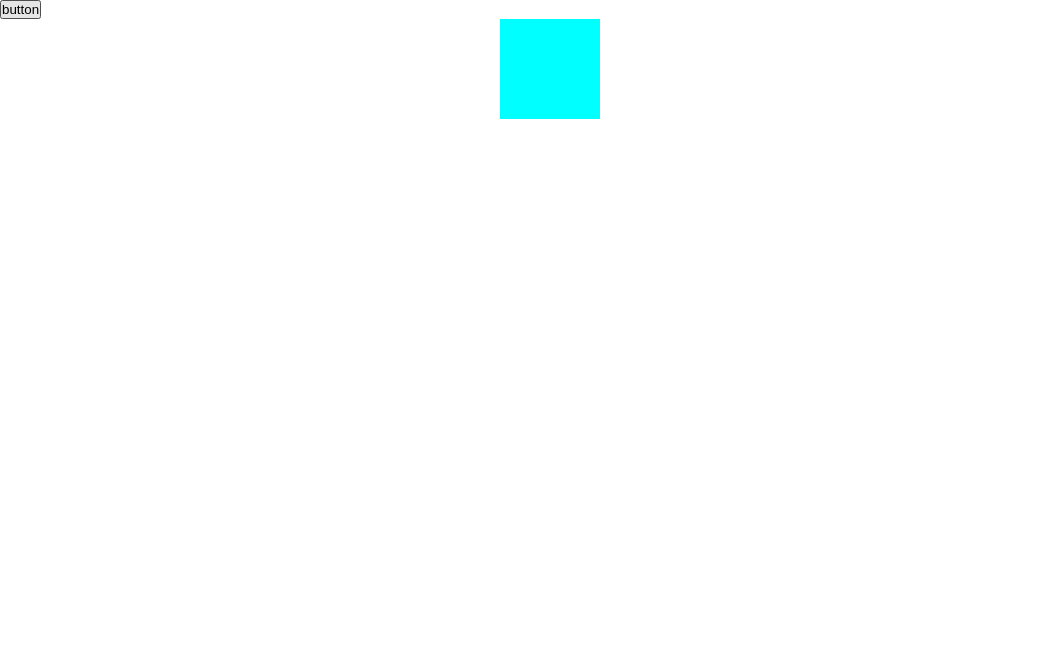
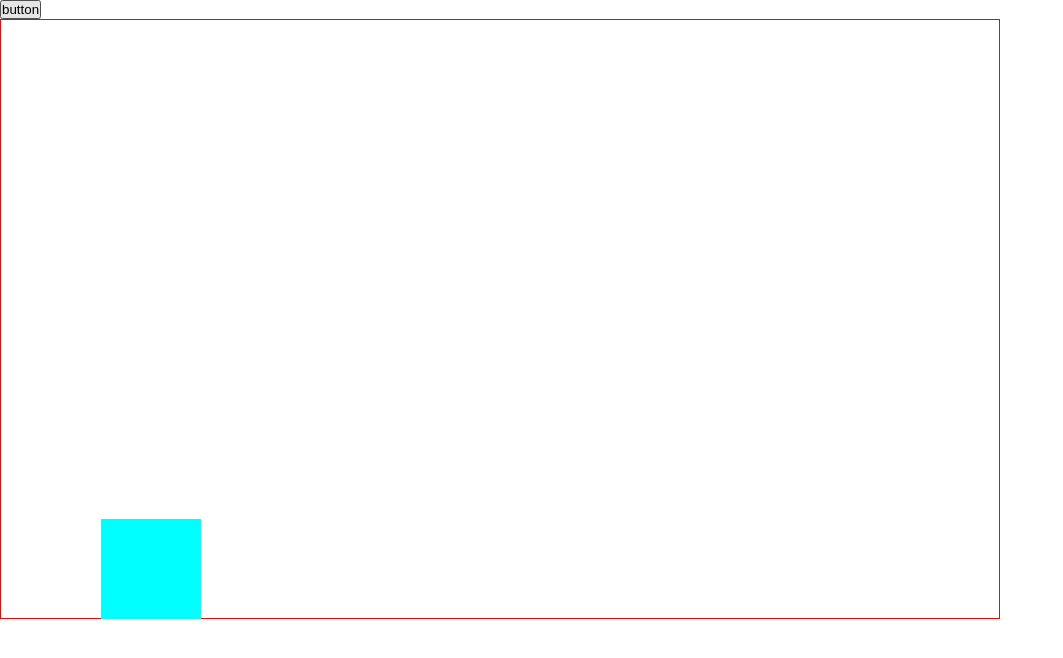
Before and after one commit to minechoo/requestAnimationFrame_update, a plain HTML site: page index.html in a window 1280 px wide. Both pictures are taken after a click on the button "button". Shown: the whole page, without its empty margins (0-1063 px from the left). Drawn offline with Linux system fonts and the light colour scheme.

Commit message:
속성값이 문자열일때 부모값을 기준으로 퍼센트 연산처리

```diff
--- a/anime.js
+++ b/anime.js
@@ -3,18 +3,42 @@ const box = document.querySelector('#box');
 
 btn.addEventListener('click', () => {
 	anime(box, {
-		prop: 'margin-left',
-		value: 500,
+		prop: 'margin-top',
+		value: '50%',
 		duration: 500,
 	});
 });
 
 function anime(selector, option) {
 	const startTime = performance.now();
+	let currentValue = parseInt(getComputedStyle(selector)[option.prop]);
 
-	//selector요소의 현재 css에 적용되어 있는 값을 가져온뒤, parseInt를 활용해 숫자값으로 변경
-	const currentValue = parseInt(getComputedStyle(selector)[option.prop]);
-	//option.value와 currentValue가 같지 않을때에만 모션처리
+	//만약 value속성으로 받은 값이 문자열이면 퍼센트연산처리 해야되므로 정수가 아닌 실수로 값을 변환
+	const isString = typeof option.value;
+	if (isString === 'string') {
+		//option.value값이 문자열이면 기존의 currentValue값도 퍼센트 처리
+		//퍼센트로 값을 변환하기 위해서는 부모요소의 전체넓이, 전체 높이값을 구함
+		const parentW = parseInt(getComputedStyle(selector.parentElement).width);
+		const parentH = parseInt(getComputedStyle(selector.parentElement).height);
+
+		//가로나 세로축으로 퍼센트로 적용될만한 속성명을 배열로 그룹화
+		const x = ['margin-left', 'margin-right', 'left', 'right', 'width'];
+		const y = ['margin-top', 'marginb-bottom', 'top', 'bottom', 'height'];
+
+		//option.prop값으로 위의 배열로 설정한 속성이 들어오면 currentValue값을 부모요소의 크기대비 퍼센트로 변환
+		for (let cond of x) {
+			if (option.prop === cond) {
+				currentValue = (currentValue / parentW) * 100;
+			}
+		}
+		for (let cond of y) {
+			if (option.prop === cond) {
+				currentValue = (currentValue / parentH) * 100;
+			}
+		}
+		option.value = parseFloat(option.value);
+	}
+
 	option.value !== currentValue && requestAnimationFrame(run);
 
 	function run(time) {
@@ -26,6 +50,9 @@ function anime(selector, option) {
 		progress < 1 ? requestAnimationFrame(run) : option.callback && option.callback();
 
 		let result = currentValue + (option.value - currentValue) * progress;
-		selector.style[option.prop] = result + 'px';
+
+		//속성값이 퍼센트이면 적용도 퍼센트 처리 그렇지 않으면 그냥 px처리
+		if (isString === 'string') selector.style[option.prop] = result + '%';
+		else selector.style[option.prop] = result + 'px';
 	}
 }
--- a/index.html
+++ b/index.html
@@ -11,7 +11,9 @@
 
 <body>
   <button>button</button>
-  <div id="box"></div>
+  <div id="wrap">
+    <div id="box"></div>
+  </div>
 </body>
 
 </html>
--- a/style.css
+++ b/style.css
@@ -3,10 +3,15 @@
 	padding: 0;
 	box-sizing: border-box;
 }
-
+#wrap {
+	width: 1000px;
+	height: 600px;
+	border: 1px solid red;
+}
 #box {
 	width: 100px;
 	height: 100px;
 	background: aqua;
-	margin-left: 200px;
+	margin-left: 100px;
+	margin-top: 20px;
 }
```
